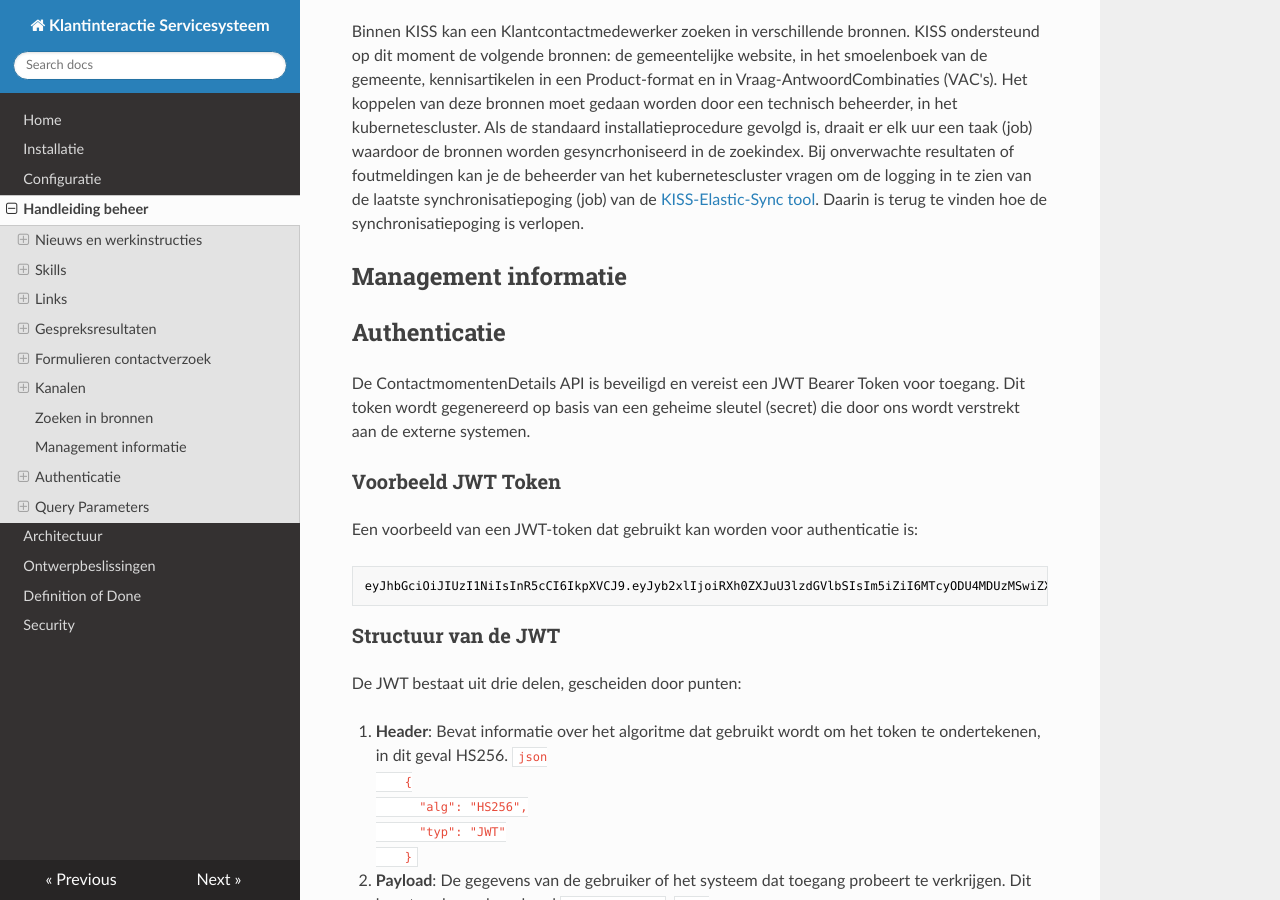
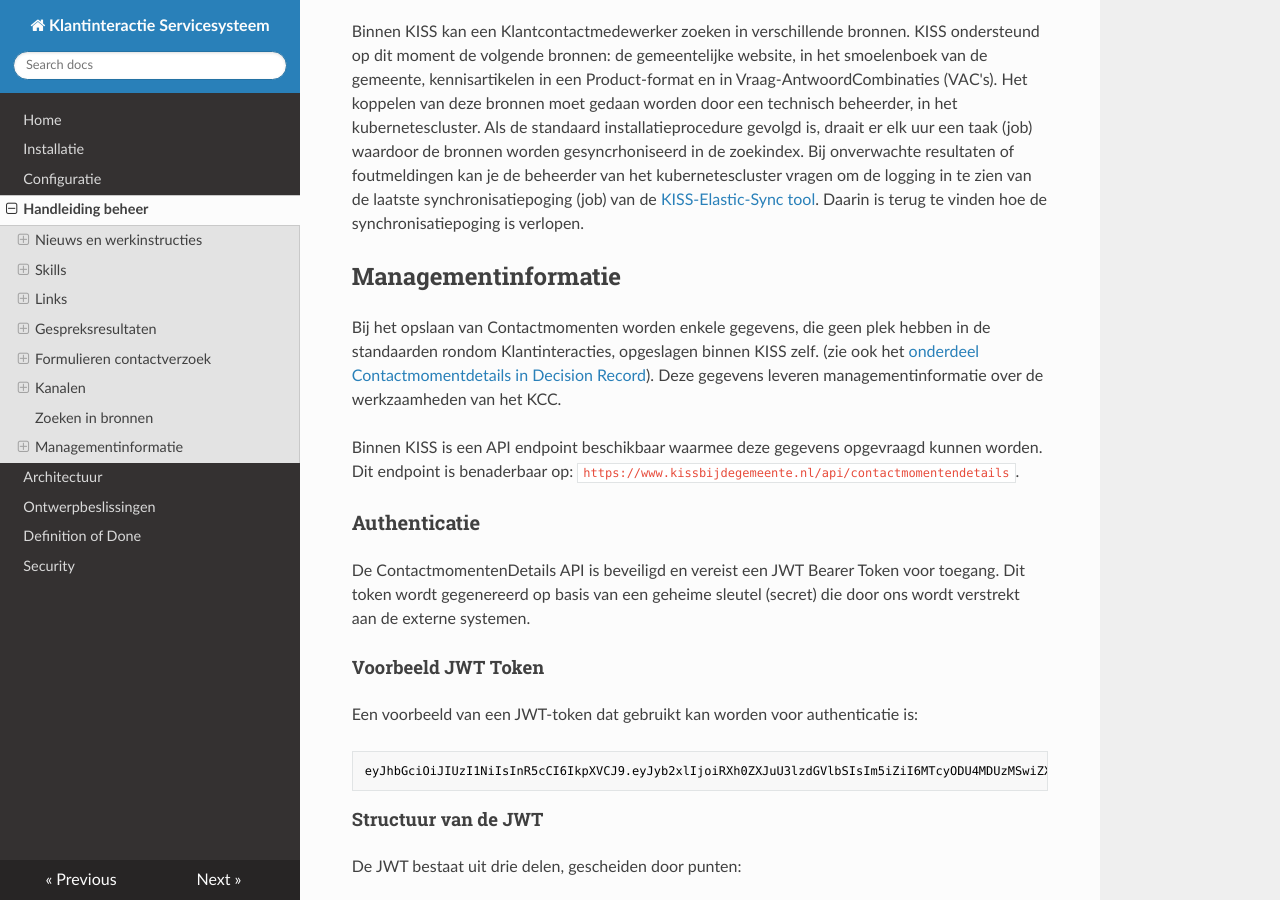
Before and after one commit to Klantinteractie-Servicesysteem/.github, an MkDocs documentation site: the page built from docs/MANUAL.md, in a window 1280 px wide and 900 px high, scrolled down 22168 px. Built offline with MkDocs 1.6.1, drawn with Linux system fonts in a browser that asks for light colours; nearby versions of some CDN libraries.

Commit message:
Update MANUAL.md
Inleiding toegevoegd, headings iets aangepast.

````diff
--- a/docs/MANUAL.md
+++ b/docs/MANUAL.md
@@ -326,12 +326,16 @@ Let op: als je KISS gebruikt in combinatie met een bronregister, waarin ook kana
 Binnen KISS kan een Klantcontactmedewerker zoeken in verschillende bronnen. KISS ondersteund op dit moment de volgende bronnen: de gemeentelijke website, in het smoelenboek van de gemeente, kennisartikelen in een Product-format en in Vraag-AntwoordCombinaties (VAC's). Het koppelen van deze bronnen moet gedaan worden door een technisch beheerder, in het kubernetescluster. Als de standaard installatieprocedure gevolgd is, draait er elk uur een taak (job) waardoor de bronnen worden gesyncrhoniseerd in de zoekindex. Bij onverwachte resultaten of foutmeldingen kan je de beheerder van het kubernetescluster vragen om de logging in te zien van de laatste synchronisatiepoging (job) van de [KISS-Elastic-Sync tool](https://github.com/Klantinteractie-Servicesysteem/KISS-Elastic-Sync). Daarin is terug te vinden hoe de synchronisatiepoging is verlopen.
 
 
-## Management informatie
-## Authenticatie
+## Managementinformatie
+Bij het opslaan van Contactmomenten worden enkele gegevens, die geen plek hebben in de standaarden rondom Klantinteracties, opgeslagen binnen KISS zelf. (zie ook het [onderdeel Contactmomentdetails in Decision Record](https://github.com/Klantinteractie-Servicesysteem/.github/blob/main/docs/DECISION-RECORD.md#contactmomentdetails)). Deze gegevens leveren managementinformatie over de werkzaamheden van het KCC.
+
+Binnen KISS is een API endpoint beschikbaar waarmee deze gegevens opgevraagd kunnen worden. Dit endpoint is benaderbaar op: `https://www.kissbijdegemeente.nl/api/contactmomentendetails`.
+
+### Authenticatie
 
 De ContactmomentenDetails API is beveiligd en vereist een JWT Bearer Token voor toegang. Dit token wordt gegenereerd op basis van een geheime sleutel (secret) die door ons wordt verstrekt aan de externe systemen.
 
-### Voorbeeld JWT Token
+#### Voorbeeld JWT Token
 
 Een voorbeeld van een JWT-token dat gebruikt kan worden voor authenticatie is:
 
@@ -339,7 +343,7 @@ Een voorbeeld van een JWT-token dat gebruikt kan worden voor authenticatie is:
 eyJhbGciOiJIUzI1NiIsInR5cCI6IkpXVCJ9.eyJyb2xlIjoiRXh0ZXJuU3lzdGVlbSIsIm5iZiI6MTcyODU4MDUzMSwiZXhwIjoxNzI4NTg3NzMxLCJpYXQiOjE3Mjg1ODA1MzF9.QQNWDwsX9IeqCtqf_wFmJUW5iUJqGSPjYtOHWZG1RDc
 ```
 
-### Structuur van de JWT
+#### Structuur van de JWT
 
 De JWT bestaat uit drie delen, gescheiden door punten:
 
@@ -363,7 +367,7 @@ De JWT bestaat uit drie delen, gescheiden door punten:
 
 3. **Signature**: De handtekening, gegenereerd op basis van de header, payload, en een geheime sleutel (secret) die wij verstrekken. Dit zorgt ervoor dat het token niet kan worden gewijzigd door een derde partij.
 
-### Headers voor de API-aanroep
+#### Headers voor de API-aanroep
 
 Zorg ervoor dat je de volgende headers meestuurt met elke API-aanroep:
 
@@ -375,7 +379,7 @@ Cache-Control: no-cache
 
 Vervang `{JWT-Token}` door het daadwerkelijke token dat je hebt gegenereerd.
 
-## Query Parameters
+### Query Parameters
 
 | Parameter  | Type   | Verplicht? | Standaard  | Omschrijving                                               |
 |------------|--------|------------|------------|------------------------------------------------------------|
````
